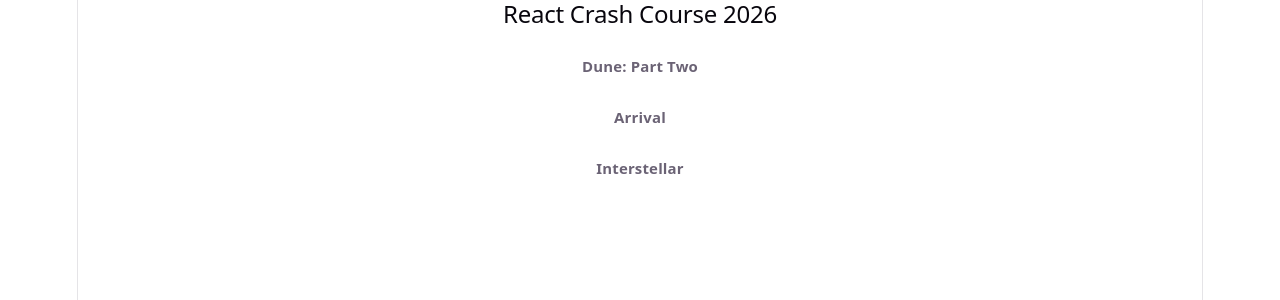
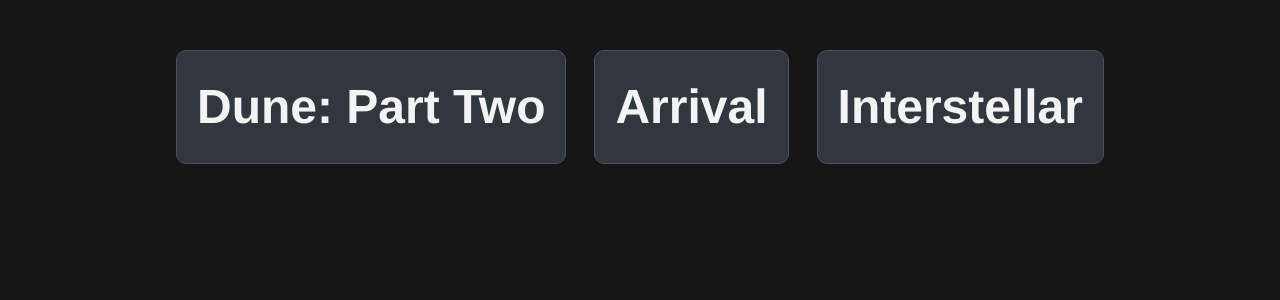
Before and after one commit to the-soban/react-crash-course-2026, a React (Vite) app: page / in a window 1280 px wide. Shown: the top 300 px of the page. Built offline with nearby package versions, Linux system fonts and the light colour scheme.

Commit message:
some styling updates

```diff
--- a/src/App.jsx
+++ b/src/App.jsx
@@ -4,23 +4,20 @@
 import heroImg from './assets/hero.png'
 import './App.css'
 
-const MovieName = ({ title }) => {
+const Card = ({ title }) => {
   return (
-    <div className="App">
-      <h5>{title}</h5>
+    <div className="card">
+      <h2>{title}</h2>
     </div>
   )
 }
 
 const App = () => {
   return (
-    <div>
-    <h2>React Crash Course 2026</h2>
-
-    <MovieName title="Dune: Part Two" />
-    <MovieName title="Arrival" />
-    <MovieName title="Interstellar" />
-
+    <div className="card-container">
+      <Card title="Dune: Part Two" />
+      <Card title="Arrival" />
+      <Card title="Interstellar" />
     </div>
   )
 }
--- a/src/index.css
+++ b/src/index.css
@@ -1,111 +1,49 @@
-:root {
-  --text: #6b6375;
-  --text-h: #08060d;
-  --bg: #fff;
-  --border: #e5e4e7;
-  --code-bg: #f4f3ec;
-  --accent: #aa3bff;
-  --accent-bg: rgba(170, 59, 255, 0.1);
-  --accent-border: rgba(170, 59, 255, 0.5);
-  --social-bg: rgba(244, 243, 236, 0.5);
-  --shadow:
-    rgba(0, 0, 0, 0.1) 0 10px 15px -3px, rgba(0, 0, 0, 0.05) 0 4px 6px -2px;
-
-  --sans: system-ui, 'Segoe UI', Roboto, sans-serif;
-  --heading: system-ui, 'Segoe UI', Roboto, sans-serif;
-  --mono: ui-monospace, Consolas, monospace;
-
-  font: 18px/145% var(--sans);
-  letter-spacing: 0.18px;
-  color-scheme: light dark;
-  color: var(--text);
-  background: var(--bg);
-  font-synthesis: none;
-  text-rendering: optimizeLegibility;
-  -webkit-font-smoothing: antialiased;
-  -moz-osx-font-smoothing: grayscale;
-
-  @media (max-width: 1024px) {
-    font-size: 16px;
-  }
-}
-
-@media (prefers-color-scheme: dark) {
-  :root {
-    --text: #9ca3af;
-    --text-h: #f3f4f6;
-    --bg: #16171d;
-    --border: #2e303a;
-    --code-bg: #1f2028;
-    --accent: #c084fc;
-    --accent-bg: rgba(192, 132, 252, 0.15);
-    --accent-border: rgba(192, 132, 252, 0.5);
-    --social-bg: rgba(47, 48, 58, 0.5);
-    --shadow:
-      rgba(0, 0, 0, 0.4) 0 10px 15px -3px, rgba(0, 0, 0, 0.25) 0 4px 6px -2px;
-  }
-
-  #social .button-icon {
-    filter: invert(1) brightness(2);
-  }
+* {
+  box-sizing: border-box;
+  margin: 0;
+  padding: 0;
 }
 
 body {
-  margin: 0;
+  /* font-family: -apple-system, BlinkMacSystemFont, 'Segoe UI', Roboto, Oxygen, Ubuntu, Cantarell, 'Open Sans', 'Helvetica Neue', sans-serif; */
+  background-color: #161616;
+  padding: 40px;
+  font-family: 'Franklin Gothic Medium', Arial;
+  -webkit-font-smoothing: antialiased;
+  -moz-osx-font-smoothing: grayscale;
+  line-height: 1.5;
 }
 
-#root {
-  width: 1126px;
-  max-width: 100%;
-  margin: 0 auto;
+h2{
+  font-size: 48px;
+  color: #f3f3f3;
   text-align: center;
-  border-inline: 1px solid var(--border);
-  min-height: 100svh;
-  display: flex;
-  flex-direction: column;
-  box-sizing: border-box;
 }
 
-h1,
-h2 {
-  font-family: var(--heading);
-  font-weight: 500;
-  color: var(--text-h);
+h3{
+  color: #f3f3f3;
+  text-align: center;
 }
 
-h1 {
-  font-size: 56px;
-  letter-spacing: -1.68px;
-  margin: 32px 0;
-  @media (max-width: 1024px) {
-    font-size: 36px;
-    margin: 20px 0;
-  }
-}
-h2 {
-  font-size: 24px;
-  line-height: 118%;
-  letter-spacing: -0.24px;
-  margin: 0 0 8px;
-  @media (max-width: 1024px) {
-    font-size: 20px;
-  }
-}
-p {
-  margin: 0;
+.card {
+  border: 1px solid #4b5362;
+  padding: 20px;
+  margin: 10px;
+  background-color: #31363f;
+  border-radius: 10px;
+  /* min-height: 100px; */
 }
 
-code,
-.counter {
-  font-family: var(--mono);
-  display: inline-flex;
-  border-radius: 4px;
-  color: var(--text-h);
+.card-container {
+  display: flex;
+  flex-wrap: wrap;
+  justify-content: center;
+  gap: 8px;
+
+  margin: 0 auto;
+  max-width: 1024px;
 }
 
 code {
-  font-size: 15px;
-  line-height: 135%;
-  padding: 4px 8px;
-  background: var(--code-bg);
+  font-family: source-code-pro, Menlo, Monaco, Consolas, 'Courier New', monospace;
 }
```
Also changed, not shown: 1 other file (tests, documents, lock files or other folders).
